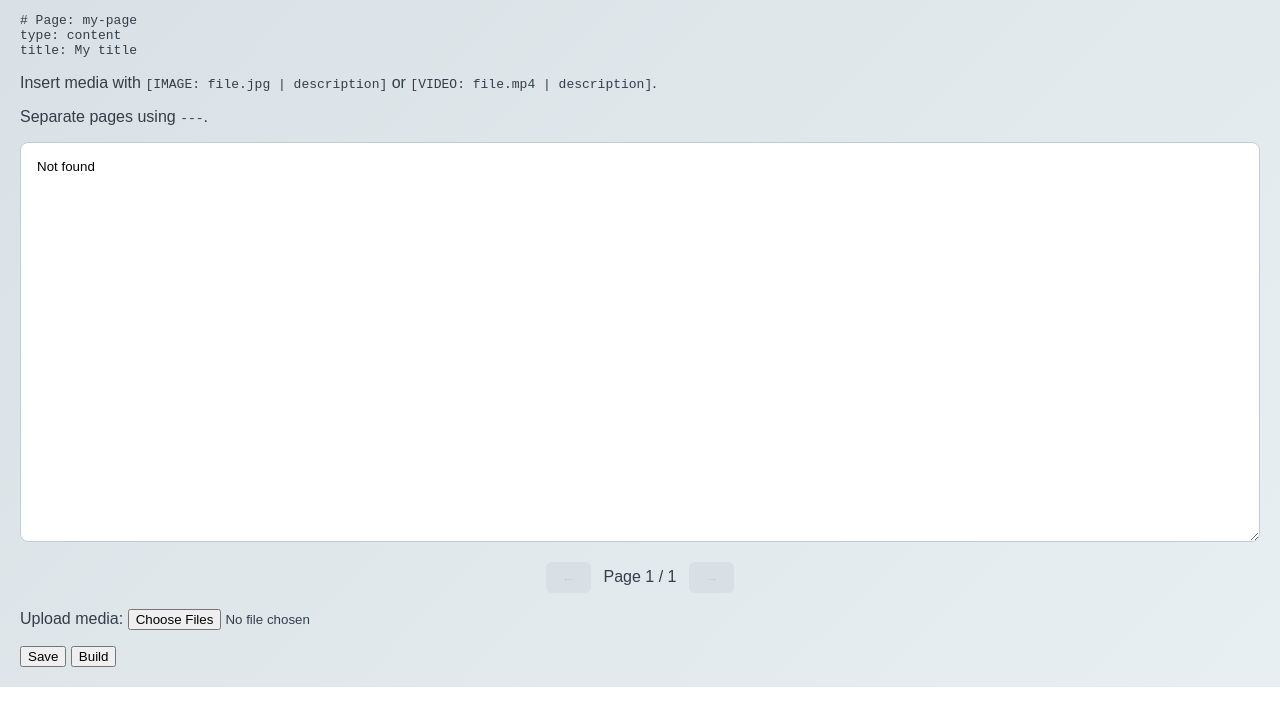
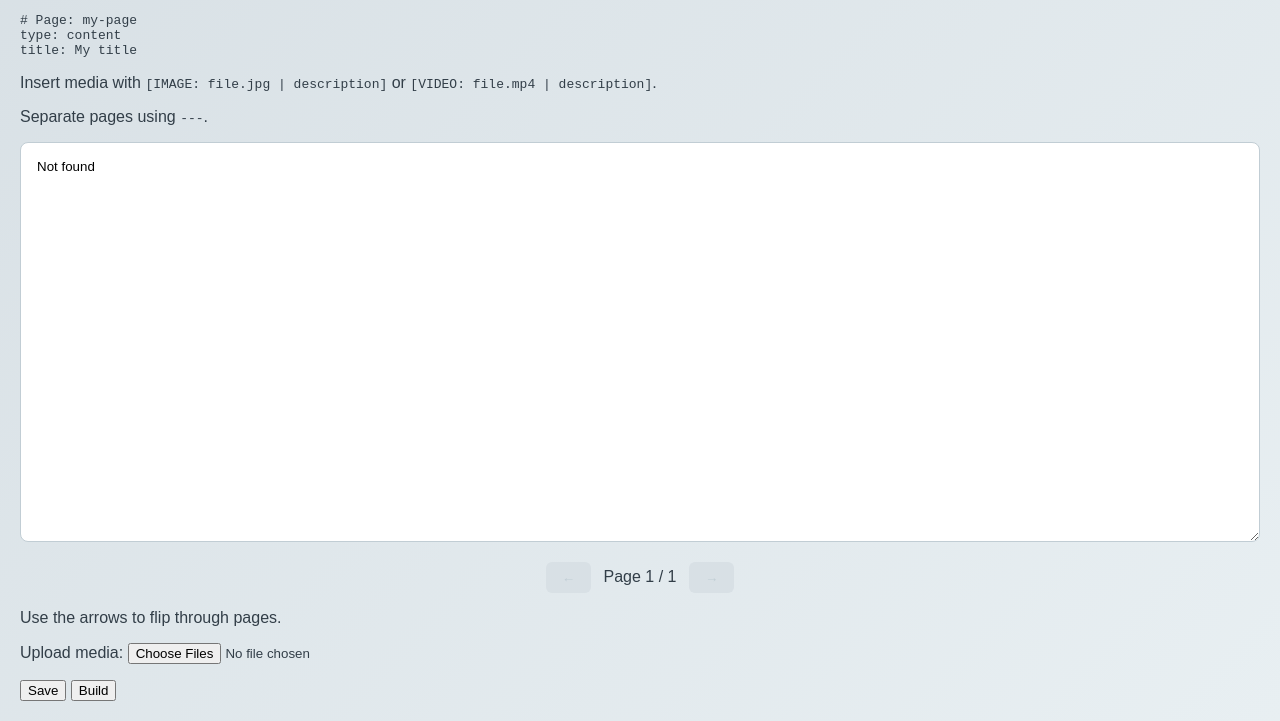
Before and after one commit to ellaia/digital, a website: page book-generator/editor.html in a window 1280 px wide. Shown: the part 121-842 px from the top of the page. Before the commit the page ends 808 px from the top, so only its background shows below. Drawn offline with Linux system fonts and the light colour scheme; no server answers.

Commit message:
Add page navigation instruction

```diff
--- a/book-generator/editor.html
+++ b/book-generator/editor.html
@@ -76,6 +76,7 @@ title: My title</pre>
       <span id="pageNumber"></span>
       <button type="button" id="nextBtn">&rarr;</button>
     </div>
+    <p>Use the arrows to flip through pages.</p>
     <input type="hidden" id="pageCount" name="pageCount" value="0">
     <p>
       <label>Upload media: <input type="file" name="media" multiple></label>
```
